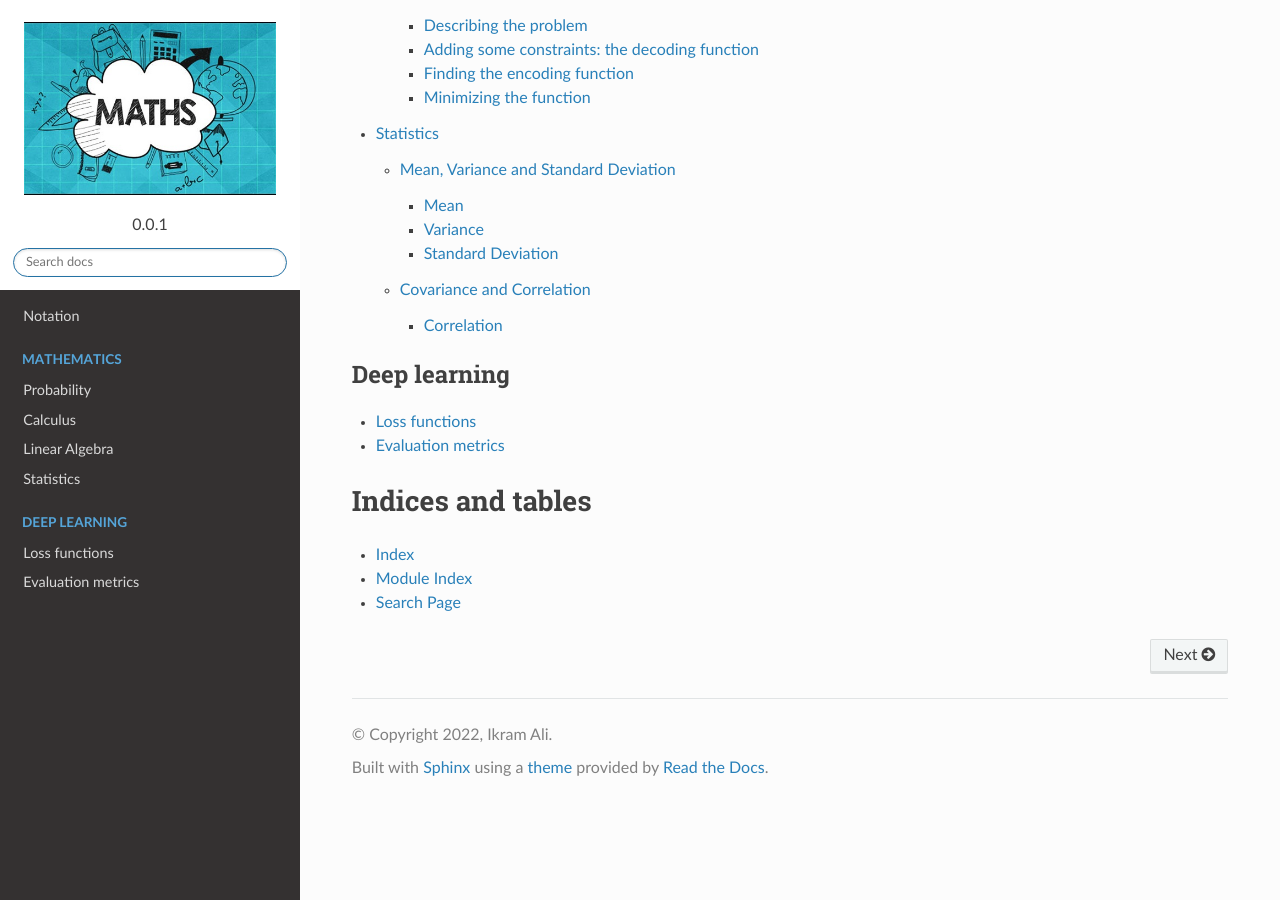
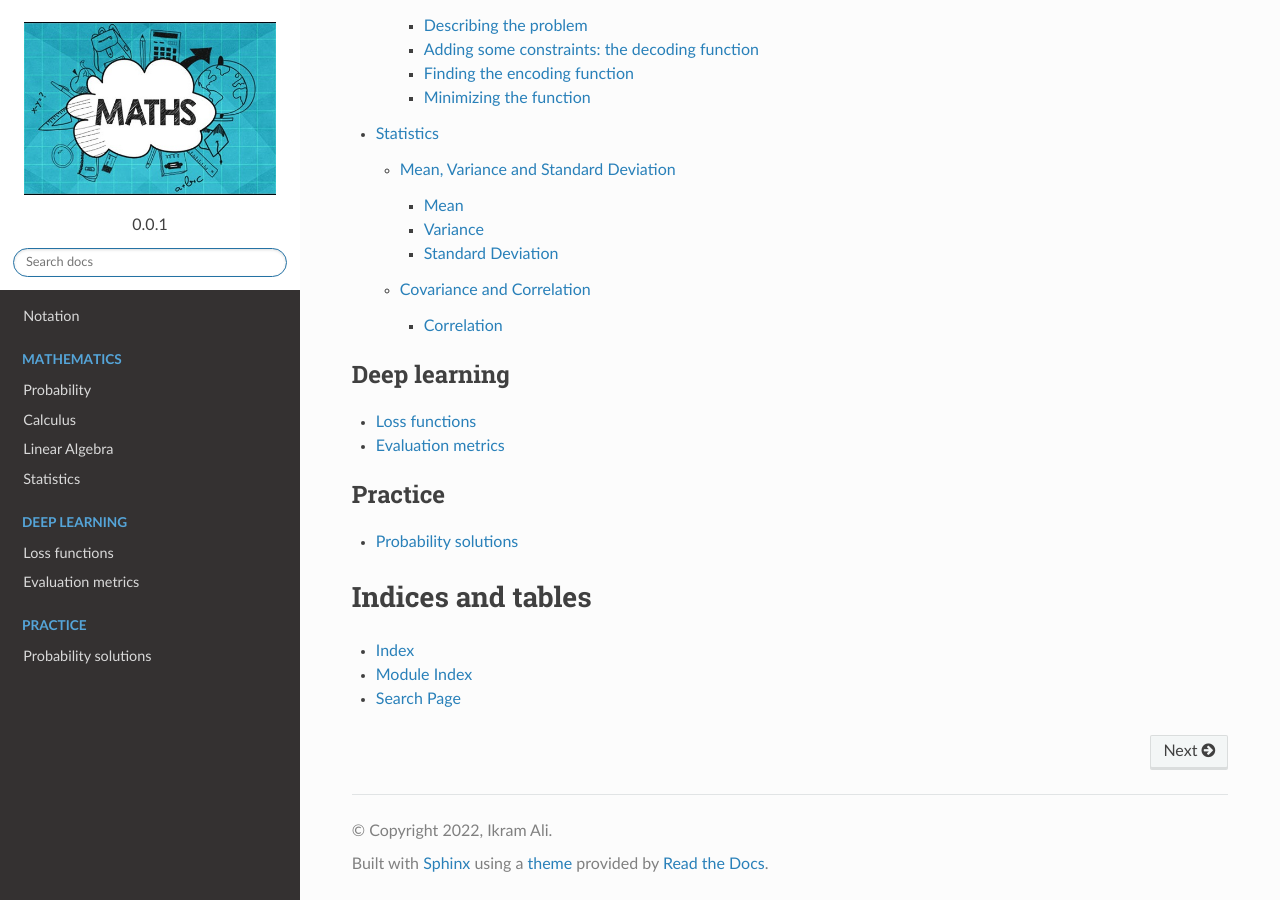
Before and after one commit to akkefa/ml-notes, a Sphinx documentation site: the page built from docs/index.rst, in a window 1280 px wide and 900 px high, scrolled down 1882 px. Built offline with Sphinx 7.4.7 and the Read the Docs theme 2.0.0, drawn with Linux system fonts in a browser that asks for light colours.

Commit message:
New changes.

```diff
--- a/docs/conf.py
+++ b/docs/conf.py
@@ -17,7 +17,7 @@
 
 # -- Project information -----------------------------------------------------
 
-project = 'ml_math'
+project = 'ml_notes'
 copyright = '2022, Ikram Ali'
 author = 'Ikram Ali'
 __version__ = "0.0.1"
--- a/docs/index.rst
+++ b/docs/index.rst
@@ -30,6 +30,12 @@ Contents
    loss_functions
    evaluation_metrics
 
+.. toctree::
+   :caption: Practice
+   :maxdepth: 1
+
+   practise/probability_solutions.rst
+
 
 Indices and tables
 ==================
--- /dev/null
+++ b/docs/practise/probability_solutions.rst
@@ -0,0 +1,3 @@
+#######################
+Probability solutions
+#######################
```
